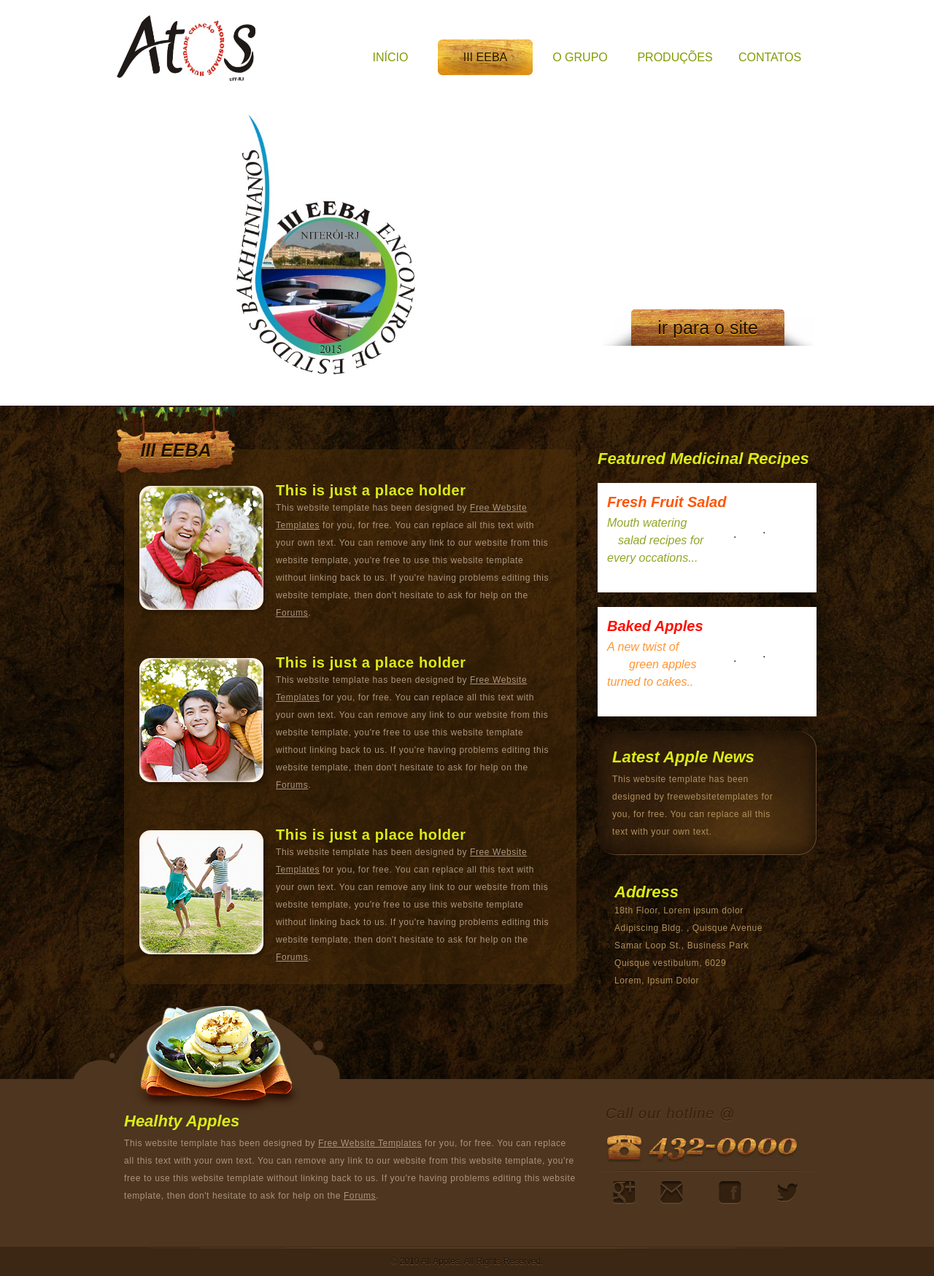
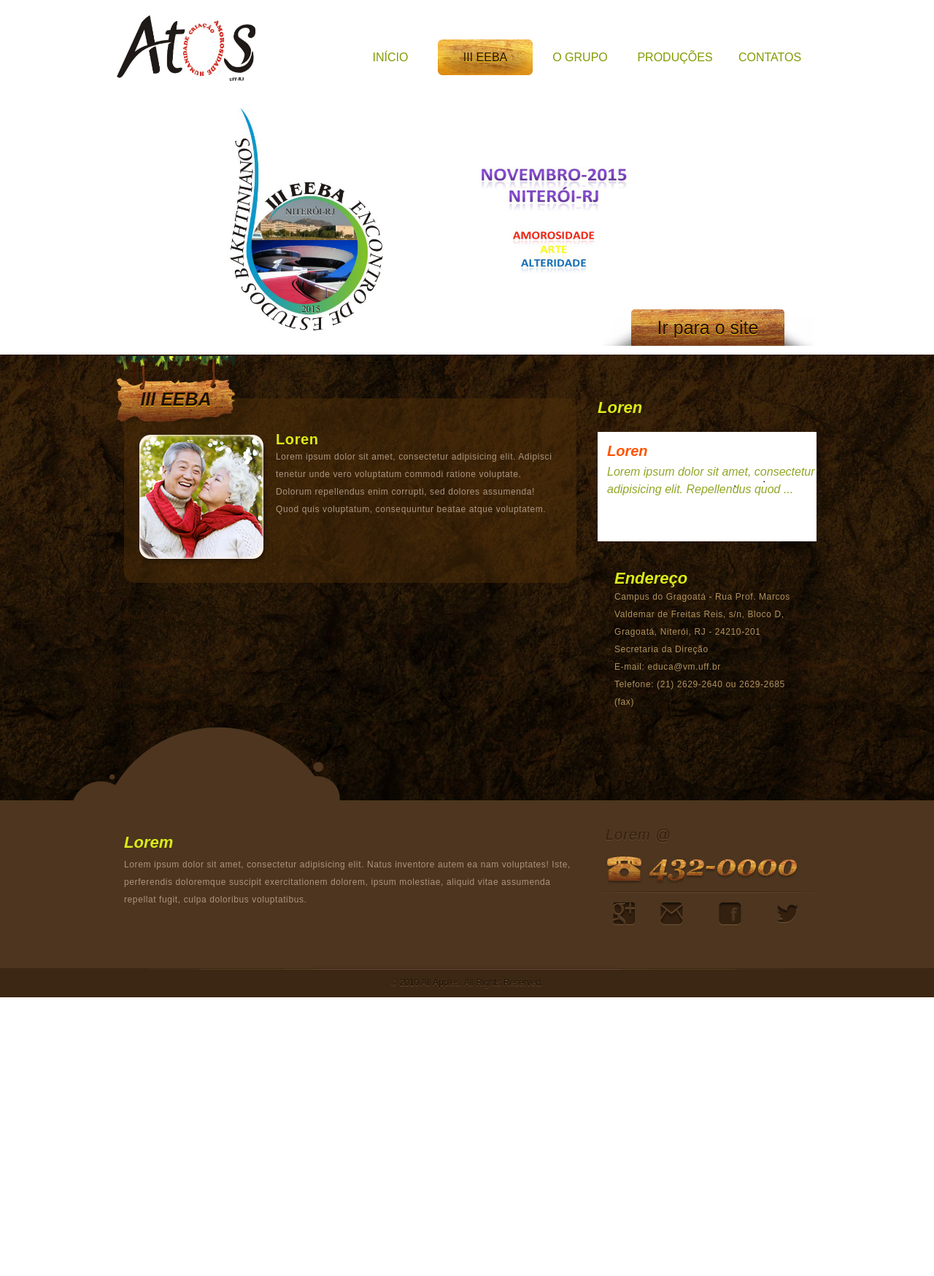
Before and after one commit to edveloso/grupoatos, a plain HTML site: page farm.html in a window 1280 px wide. Shown: the whole page at 73% size. After the commit the page ends 1367 px from the top, so only its background shows below. Drawn offline with Linux system fonts and the light colour scheme.

Commit message:
refactoring

```diff
--- a/css/style.css
+++ b/css/style.css
@@ -65,10 +65,9 @@ p a:hover {
 	width: 130px;
 }
 #header div#figure {
-	background: url(../images/logo_eeba.jpg) no-repeat;
-	background-size: 300px;
-	background-position: 30%;
-	height: 407px;
+	background: url(../images/logo_eeba_2.jpg) no-repeat center;
+	background-size: 700px;
+	height: 337px;
 	margin: 0;
 	padding: 0 0 35px;
 	position: relative;
@@ -110,7 +109,7 @@ p a:hover {
 	text-align: center;
 	text-decoration: none;
 	text-shadow: 0 1px #ffc600;
-	text-transform: lowercase;
+
 }
 #header div#figure div ul {
 	float: none;
@@ -359,14 +358,14 @@ p a:hover {
 	width: 260px;
 }
 #body div div div div#content div#blog ul li div#applerecipe {
-	background: url(../images/fotoatos_2.png) no-repeat;
+	background: url(../images/fotoatos_2_g.jpg) no-repeat;
 
 }
 #body div div div div#content div#blog ul li div#cakeapple {
 	background: url(../images/fotoatos_5.png) no-repeat;
 }
 #body div div div div#content div#blog ul li div#healthy {
-	background: url(../images/fotoatos_8.png) no-repeat;
+	background: url(../images/fotoatos_6.png) no-repeat;
 }
 #body div div div div#content div#blog div#paging {
 	background: none;
--- a/farm.html
+++ b/farm.html
@@ -48,27 +48,9 @@
 								<li>
 									<img src="images/grandparents.png" alt="Image" class="figure">
 									<div>
-										<h3>This is just a place holder</h3>
+										<h3>Loren</h3>
 										<p>
-											This website template has been designed by <a href="http://www.freewebsitetemplates.com/">Free Website Templates</a> for you, for free. You can replace all this text with your own text. You can remove any link to our website from this website template, you&#39;re free to use this website template without linking back to us. If you&#39;re having problems editing this website template, then don&#39;t hesitate to ask for help on the <a href="http://www.freewebsitetemplates.com/forums/">Forums</a>.
-										</p>
-									</div>
-								</li>
-								<li>
-									<img src="images/family.png" alt="Image" class="figure">
-									<div>
-										<h3>This is just a place holder</h3>
-										<p>
-											This website template has been designed by <a href="http://www.freewebsitetemplates.com/">Free Website Templates</a> for you, for free. You can replace all this text with your own text. You can remove any link to our website from this website template, you&#39;re free to use this website template without linking back to us. If you&#39;re having problems editing this website template, then don&#39;t hesitate to ask for help on the <a href="http://www.freewebsitetemplates.com/forums/">Forums</a>.
-										</p>
-									</div>
-								</li>
-								<li>
-									<img src="images/children-jump.png" alt="Image" class="figure">
-									<div>
-										<h3>This is just a place holder</h3>
-										<p>
-											This website template has been designed by <a href="http://www.freewebsitetemplates.com/">Free Website Templates</a> for you, for free. You can replace all this text with your own text. You can remove any link to our website from this website template, you&#39;re free to use this website template without linking back to us. If you&#39;re having problems editing this website template, then don&#39;t hesitate to ask for help on the <a href="http://www.freewebsitetemplates.com/forums/">Forums</a>.
+											Lorem ipsum dolor sit amet, consectetur adipisicing elit. Adipisci tenetur unde vero voluptatum commodi ratione voluptate. Dolorum repellendus enim corrupti, sed dolores assumenda! Quod quis voluptatum, consequuntur beatae atque voluptatem.
 										</p>
 									</div>
 								</li>
@@ -76,31 +58,23 @@
 						</div>
 					</div>
 					<div id="sidebar">
-						<h3>Featured Medicinal Recipes</h3>
+						<h3>Loren</h3>
 						<ul>
 							<li id="fruitsalad">
-								<h2>Fresh Fruit Salad</h2>
+								<h2>Loren</h2>
 								<p>
-									Mouth watering<br><span>salad recipes for</span><br>every occations...
+									Lorem ipsum dolor sit amet, consectetur adipisicing elit. Repellendus quod ...
 								</p>
 							</li>
-							<li id="bakeapples">
-								<h2>Baked Apples</h2>
-								<p>
-									A new twist of<br><span>green apples</span><br>turned to cakes..
-								</p>
-							</li>
-							<li id="news">
-								<h2>Latest Apple News</h2>
-								<p>
-									This website template has been designed by freewebsitetemplates for you, for free. You can replace all this text with your own text.
-								</p>
-							</li>
+
 							<li id="address">
-								<h2>Address</h2>
-								<p>
-									18th Floor, Lorem ipsum dolor<br>Adipiscing Bldg. , Quisque  Avenue<br>Samar Loop St., Business Park<br>Quisque vestibulum, 6029<br>Lorem, Ipsum Dolor
-								</p>
+						<h3>Endereço</h3>
+						<p>
+							Campus do Gragoatá - Rua Prof. Marcos Valdemar de Freitas Reis, s/n, Bloco D, Gragoatá, Niterói, RJ - 24210-201
+							<br/>Secretaria da Direção
+							<br/>E-mail: educa@vm.uff.br
+							<br/>Telefone: (21) 2629-2640 ou 2629-2685 (fax)
+						</p>
 							</li>
 						</ul>
 					</div>
@@ -113,10 +87,10 @@
 			<div>
 				<div>
 					<div class="section">
-						<span><a href="blog.html"><img src="images/bakeapple.png" alt="Image"></a></span>
-						<h3>Healhty Apples</h3>
+						<span><a href="blog.html"><!--img src="images/bakeapple.png" alt="Image" --></a></span>
+						<h3>Lorem</h3>
 						<p>
-							This website template has been designed by <a href="http://www.freewebsitetemplates.com/">Free Website Templates</a> for you, for free. You can replace all this text with your own text. You can remove any link to our website from this website template, you&#39;re free to use this website template without linking back to us. If you&#39;re having problems editing this website template, then don&#39;t hesitate to ask for help on the <a href="http://www.freewebsitetemplates.com/forums/">Forums</a>.
+							Lorem ipsum dolor sit amet, consectetur adipisicing elit. Natus inventore autem ea nam voluptates! Iste, perferendis doloremque suscipit exercitationem dolorem, ipsum molestiae, aliquid vitae assumenda repellat fugit, culpa doloribus voluptatibus.
 						</p>
 					</div>
 				</div>
@@ -124,15 +98,15 @@
 					<div class="section">
 						<div>
 							<p>
-								Call our hotline &#64;
+								Lorem &#64;
 							</p>
 						</div>
 					</div>
 					<div class="connect">
-						<a href="http://freewebsitetemplates.com/go/googleplus/" target="_blank" class="googleplus">Google&#43;</a>
-						<a href="http://www.freewebsitetemplates.com/misc/contact" target="_blank" class="mail">Mail</a>
-						<a href="http://freewebsitetemplates.com/go/facebook/" target="_blank" class="facebook">Facebook</a>
-						<a href="http://freewebsitetemplates.com/go/twitter/" target="_blank" class="twitter">Twitter</a>
+						<a href="http://.com/go/googleplus/" target="_blank" class="googleplus">Google&#43;</a>
+						<a href="http://www..com/misc/contact" target="_blank" class="mail">Mail</a>
+						<a href="http://.com/go/facebook/" target="_blank" class="facebook">Facebook</a>
+						<a href="http://.com/go/twitter/" target="_blank" class="twitter">Twitter</a>
 					</div>
 				</div>
 			</div>
```
Also changed, not shown: about.html (+28 -35 lines), contact.html (+16 -34 lines), index.html (+13 -17 lines), images/fotoatos_2_g.jpg (added), images/fotoatos_5.png, images/fotoatos_6.png, images/fotoatos_6_.png (added), images/logo_eeba_2.jpg (added).
